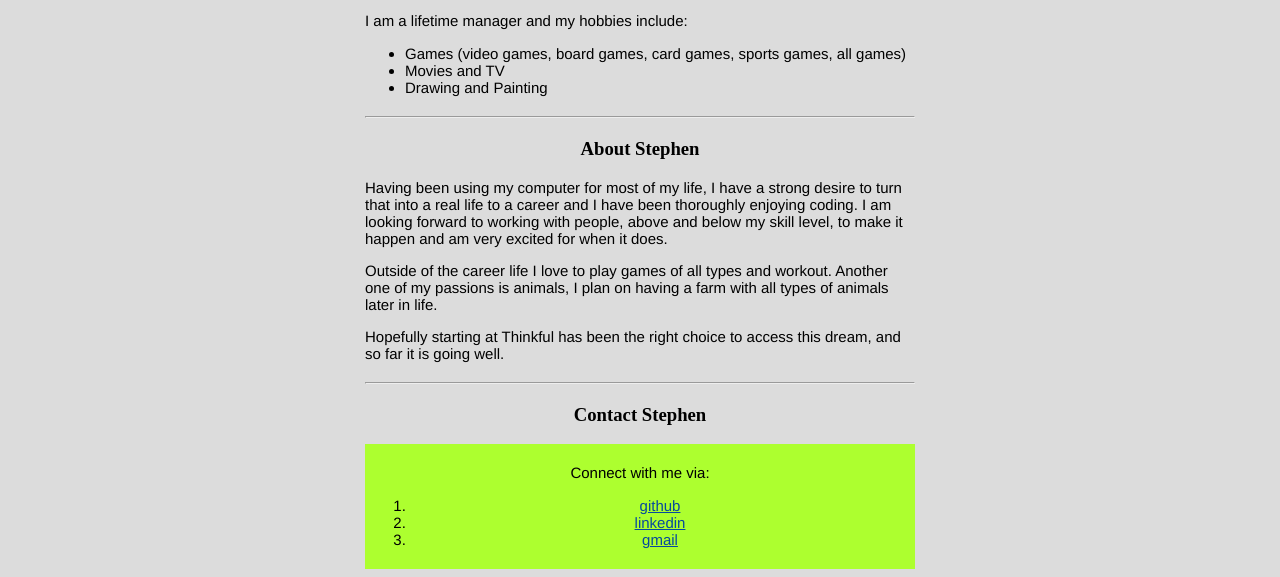
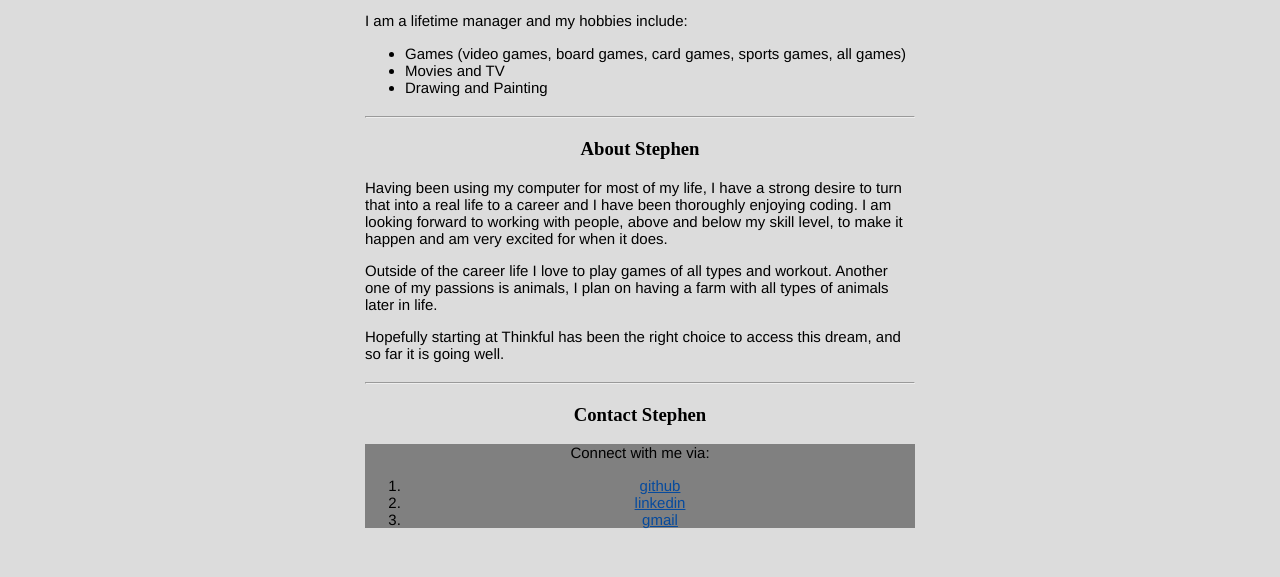
Before and after one commit to svellinga89/stephen-vellinga-portfolio, a plain HTML site: page index.html in a window 1280 px wide. Shown: the part 512-1089 px from the top of the page. After the commit the page ends 1056 px from the top, so only its background shows below. Drawn offline with Linux system fonts and the light colour scheme.

Commit message:
Update index.html

```diff
--- a/index.html
+++ b/index.html
@@ -4,8 +4,7 @@
     <style>
       footer {
         text-align: center;
-        padding: 5px;
-        background-color: greenyellow;
+        background-color: gray;
         color: black;
 }
 </style>
```
